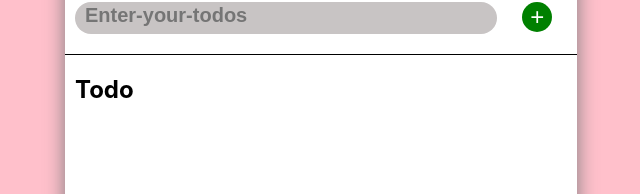
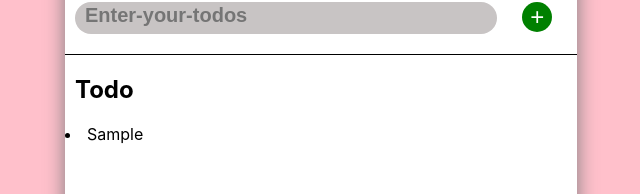
Before and after one commit to limjung99/ReactTodoList, a React (Create React App) app: page / in a window 1280 px wide. Both pictures are taken after typing "Sample" into the empty fields and a click on the button 856 px from the left and 192 px from the top of the page. Shown: the part 176-370 px from the top of the page, without its empty margins (319-959 px from the left). Built offline with nearby package versions, Linux system fonts and the light colour scheme.

Commit message:
todo doen에 따른 이벤트 핸들러 구현

```diff
--- a/src/App.js
+++ b/src/App.js
@@ -20,7 +20,7 @@ function App() {
       <GlobalStyle/>
       <TodoContainer>
         <TodoForm todos={todos} settodos={settodos}/>
-        <TodoList todos={todos} settodos={settodos} />
+        <TodoList todos={todos} settodos={settodos}/>
       </TodoContainer>
    </>
   );
--- a/src/Components/TodoForm.js
+++ b/src/Components/TodoForm.js
@@ -48,14 +48,19 @@ const InputButton = styled.button`
 
 function TodoForm({todos,settodos}){
 
+    const [id,setId] = useState(1);
     const [inputvalue,setInputvalue] = useState('');
 
     const addTodo = (e)=>{
         e.preventDefault(); //기본동작(새로고침) 방지
-        settodos([...todos,inputvalue]);
+        const todo_object = {
+            id : id,
+            todo : inputvalue,
+            done : false,
+        }
+        setId(id+1);
+        settodos([...todos,todo_object]);
         setInputvalue('');
-        console.log(todos);
-
     }
 
     const handleChange = (e)=>{ //inputvalue의 state가 변화할때마다 setInputvalue
--- a/src/Components/TodoList.js
+++ b/src/Components/TodoList.js
@@ -18,20 +18,39 @@ const DoneWrap = styled.div`
 
 `
 
-const TodoList = ()=>{
+const TodoList = ({todos,settodos})=>{
+
+    const doneTodos = todos.filter(todo => todo.done);
+    const todoTodos = todos.filter(todo => !todo.done);
+
+    const toggleItem = (id) => {
+        settodos(
+            todos.map(todo => (
+                id === todo.id ? {...todo, done:!todo.done} : todo
+            ))
+        )
+    }
 
     return(
         <>
             <ListWrap>
-                <ToDoWrap><h2>Todo</h2></ToDoWrap>
+                <ToDoWrap>
+                    <h2>Todo</h2>
+                    {todoTodos.map(todo => (
+                        <li id={todo.id} onClick={()=>toggleItem(todo.id)}>{todo.todo}</li>
+                    ))}
+                </ToDoWrap>
             </ListWrap>
             <ListWrap>
-                <DoneWrap><h2>Done</h2></DoneWrap>
+                <DoneWrap>
+                    <h2>Done</h2>
+                    {doneTodos.map(todo =>(
+                        <li id={todo.id} onClick={()=>toggleItem(todo.id)}>{todo.todo}</li>
+                    ))}
+                </DoneWrap>
             </ListWrap>
-
         </>
     )
-
 }
 
 export default TodoList
```
